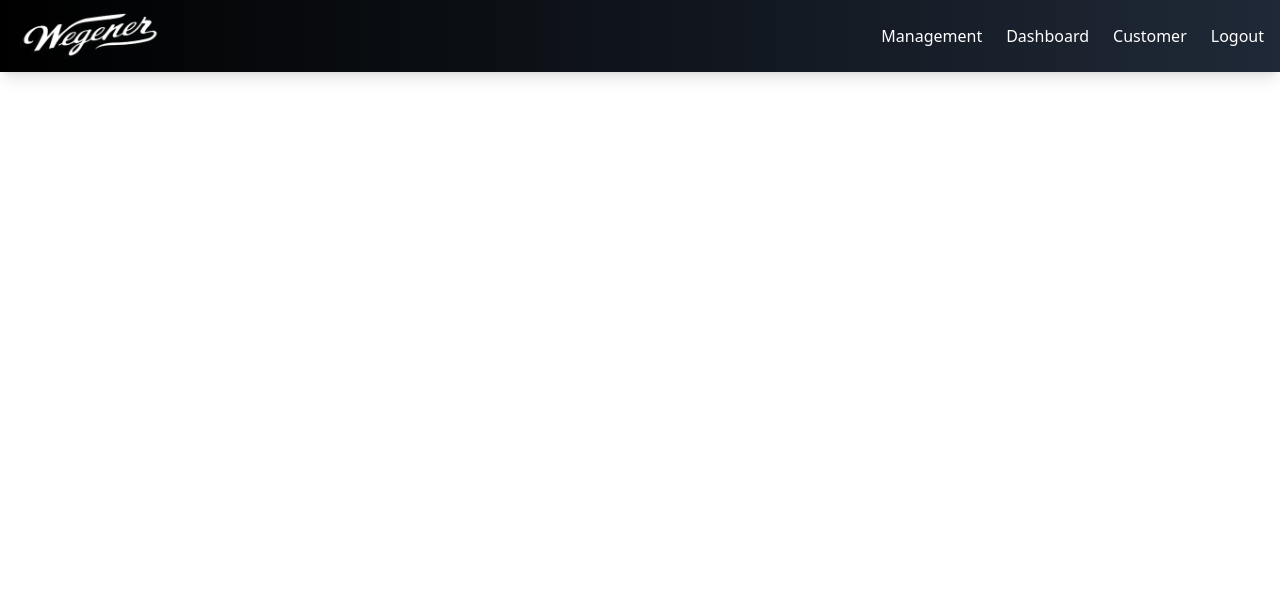
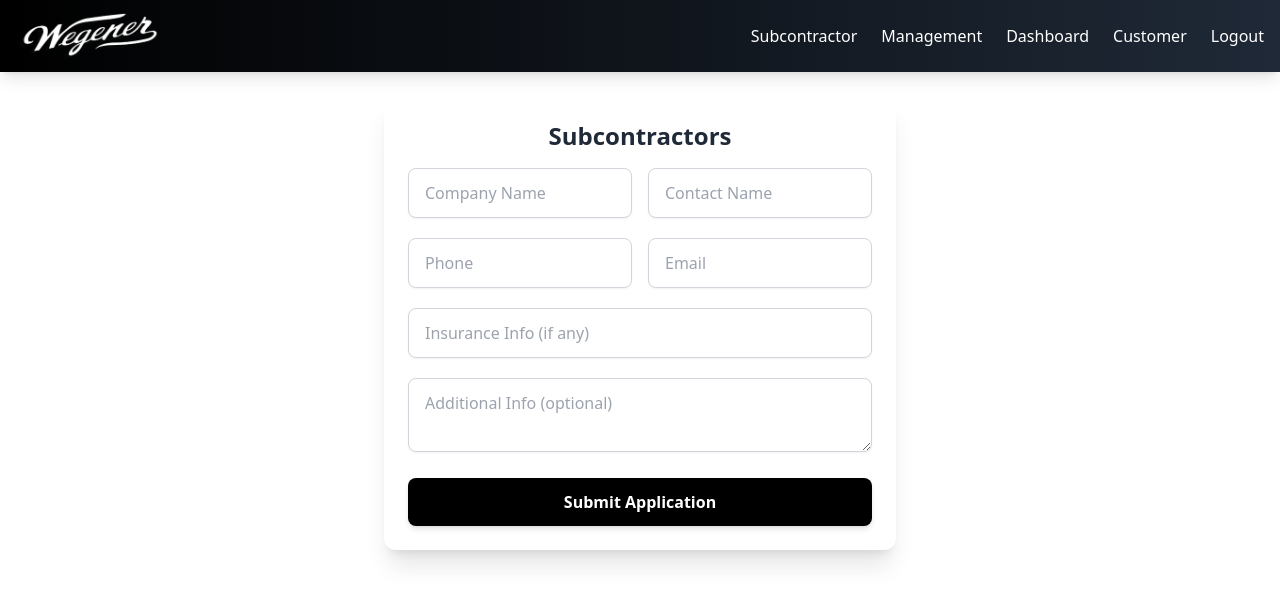
Before and after one commit to superdividenz/Wegeners, a React (Create React App) app: page /subcontractor in a window 1280 px wide. Shown: the top 604 px of the page. Built offline with nearby package versions, Linux system fonts and the light colour scheme; no server answers; sample sign-in values are in the browser's storage; what @react-pdf/renderer would draw is missing.

Commit message:
added subs

```diff
--- a/src/App.js
+++ b/src/App.js
@@ -6,6 +6,7 @@ import Dashboard from "./screens/Dashboard";
 import Login from "./screens/Login";
 import Customer from "./screens/Customer";
 import AddBid from "./screens/AddSchedule";
+import SubcontractorForm from "./screens/Subs"; // ✅ new import
 import { AuthProvider } from "./context/AuthContext";
 import ProtectedRoute from "./components/ProtectedRoute";
 
@@ -18,6 +19,7 @@ const App = () => {
           <Route path="/" element={<AddBid />} />
           <Route path="/add-bid" element={<AddBid />} />
           <Route path="/login" element={<Login />} />
+          <Route path="/subcontractor" element={<SubcontractorForm />} /> {/* ✅ new route */}
 
           <Route
             path="/management"
--- a/src/components/Header.jsx
+++ b/src/components/Header.jsx
@@ -29,29 +29,28 @@ const Header = () => {
 
   const NavLinks = () => (
   <>
+    <li>
+      <NavLink
+        to="/subcontractor"
+        className="transition-transform duration-300 hover:scale-110"
+      >
+        Subcontractor
+      </NavLink>
+    </li>
     {currentUser ? (
       <>
         <li>
-            <NavLink
-              to="/management"
-              className="transition-transform duration-300 hover:scale-110"
-            >
+          <NavLink to="/management" className="transition-transform duration-300 hover:scale-110">
             Management
           </NavLink>
         </li>
         <li>
-            <NavLink
-              to="/dashboard"
-              className="transition-transform duration-300 hover:scale-110"
-            >
+          <NavLink to="/dashboard" className="transition-transform duration-300 hover:scale-110">
             Dashboard
           </NavLink>
         </li>
         <li>
-            <NavLink
-              to="/customer"
-              className="transition-transform duration-300 hover:scale-110"
-            >
+          <NavLink to="/customer" className="transition-transform duration-300 hover:scale-110">
             Customer
           </NavLink>
         </li>
@@ -63,10 +62,7 @@ const Header = () => {
       </>
     ) : (
       <li>
-          <NavLink
-            to="/login"
-            className="transition-transform duration-300 hover:scale-110"
-          >
+        <NavLink to="/login" className="transition-transform duration-300 hover:scale-110">
           Login
         </NavLink>
       </li>
--- /dev/null
+++ b/src/screens/Addon/SubcontractorTable.jsx
@@ -0,0 +1,119 @@
+import React, { useState, useEffect } from "react";
+import { collection, getDocs } from "firebase/firestore";
+import { db } from "../../firebase/firebase";
+
+const SubcontractorTable = () => {
+  const [subcontractors, setSubcontractors] = useState([]);
+
+  useEffect(() => {
+    const fetchSubcontractors = async () => {
+      try {
+        const snapshot = await getDocs(collection(db, "subcontractors"));
+        const data = snapshot.docs.map(doc => ({ id: doc.id, ...doc.data() }));
+        setSubcontractors(data);
+      } catch (error) {
+        console.error("Error fetching subcontractors:", error);
+      }
+    };
+    fetchSubcontractors();
+  }, []);
+
+  const downloadCSV = () => {
+    const headers = [
+      "Company Name",
+      "Contact Name",
+      "Phone",
+      "Email",
+      "Location",
+      "Experience",
+      "Equipment",
+      "Insurance",
+      "Additional Info",
+      "Timestamp",
+    ];
+
+    const rows = subcontractors.map(sub => [
+      sub.companyName,
+      sub.contactName,
+      sub.phone,
+      sub.email,
+      sub.location,
+      sub.experience,
+      sub.equipment,
+      sub.insurance,
+      sub.additionalInfo,
+      sub.timestamp,
+    ]);
+
+    const csvContent =
+      "data:text/csv;charset=utf-8," +
+      [headers.join(","), ...rows.map(r => r.map(val => `"${val || ""}"`).join(","))].join("\n");
+
+    const encodedUri = encodeURI(csvContent);
+    const link = document.createElement("a");
+    link.href = encodedUri;
+    link.download = "subcontractors.csv";
+    document.body.appendChild(link);
+    link.click();
+    document.body.removeChild(link);
+  };
+
+  return (
+    <div className="bg-white rounded-xl shadow-lg p-4 sm:p-6 mt-10">
+      <div className="flex justify-between items-center mb-4">
+        <h2 className="text-xl sm:text-2xl font-bold text-gray-800">
+          Subcontractor Applications
+        </h2>
+        <button
+          onClick={downloadCSV}
+          className="bg-black text-white px-4 py-2 rounded-lg hover:bg-gray-800"
+        >
+          Download CSV
+        </button>
+      </div>
+
+      {subcontractors.length === 0 ? (
+        <p className="text-gray-500 italic text-sm sm:text-base">
+          No subcontractor data available.
+        </p>
+      ) : (
+        <div className="overflow-x-auto">
+          <table className="min-w-full text-sm text-left table-auto">
+            <thead className="bg-gray-100">
+              <tr>
+                <th className="px-4 py-2">Company</th>
+                <th className="px-4 py-2">Contact</th>
+                <th className="px-4 py-2">Phone</th>
+                <th className="px-4 py-2">Email</th>
+                <th className="px-4 py-2">Location</th>
+                <th className="px-4 py-2">Experience</th>
+                <th className="px-4 py-2">Equipment</th>
+                <th className="px-4 py-2">Insurance</th>
+                <th className="px-4 py-2">Additional</th>
+                <th className="px-4 py-2">Submitted</th>
+              </tr>
+            </thead>
+            <tbody>
+              {subcontractors.map((sub) => (
+                <tr key={sub.id} className="border-t">
+                  <td className="px-4 py-2">{sub.companyName}</td>
+                  <td className="px-4 py-2">{sub.contactName}</td>
+                  <td className="px-4 py-2">{sub.phone}</td>
+                  <td className="px-4 py-2">{sub.email}</td>
+                  <td className="px-4 py-2">{sub.location}</td>
+                  <td className="px-4 py-2">{sub.experience}</td>
+                  <td className="px-4 py-2">{sub.equipment}</td>
+                  <td className="px-4 py-2">{sub.insurance}</td>
+                  <td className="px-4 py-2">{sub.additionalInfo}</td>
+                  <td className="px-4 py-2">{new Date(sub.timestamp).toLocaleString()}</td>
+                </tr>
+              ))}
+            </tbody>
+          </table>
+        </div>
+      )}
+    </div>
+  );
+};
+
+export default SubcontractorTable;
--- a/src/screens/Management.jsx
+++ b/src/screens/Management.jsx
@@ -6,6 +6,7 @@ import JobModal from "./Addon/JobModal";
 import { PDFDownloadLink } from "@react-pdf/renderer";
 import InvoicePDF from "./Addon/InvoicePDF";
 import ReportGenerator from "./Addon/ReportGenerator";
+import SubcontractorTable from "./Addon/SubcontractorTable";
 import { useForm } from "react-hook-form";
 
 const Management = () => {
@@ -170,6 +171,9 @@ const Management = () => {
           </div>
         )}
 
+        {/* === Add Subcontractor Table here === */}
+        <SubcontractorTable />
+
         {/* Edit Modal */}
         {isModalOpen && selectedJob && (
           <JobModal onClose={handleCloseModal}>
--- /dev/null
+++ b/src/screens/Subs.jsx
@@ -0,0 +1,157 @@
+import React, { useState } from "react";
+import { motion, AnimatePresence } from "framer-motion";
+import { collection, addDoc } from "firebase/firestore";
+import { db } from "../firebase/firebase";
+
+const SubcontractorForm = () => {
+  const [formData, setFormData] = useState({
+    companyName: "",
+    contactName: "",
+    phone: "",
+    email: "",
+    location: "",
+    experience: "",
+    equipment: "",
+    insurance: "",
+    additionalInfo: "",
+  });
+
+  const [loading, setLoading] = useState(false);
+  const [showModal, setShowModal] = useState(false);
+  const [error, setError] = useState(null);
+
+  const handleChange = (e) => {
+    setFormData({ ...formData, [e.target.name]: e.target.value });
+  };
+
+  const handleSubmit = async (e) => {
+    e.preventDefault();
+    setLoading(true);
+    setError(null);
+
+    try {
+      const subsCollection = collection(db, "subcontractors");
+      await addDoc(subsCollection, {
+        ...formData,
+        timestamp: new Date().toISOString(),
+      });
+
+      setShowModal(true);
+      setFormData({
+        companyName: "",
+        contactName: "",
+        phone: "",
+        email: "",
+        location: "",
+        experience: "",
+        equipment: "",
+        insurance: "",
+        additionalInfo: "",
+      });
+
+      setTimeout(() => setShowModal(false), 3000);
+    } catch (err) {
+      console.error("Error submitting subcontractor:", err);
+      setError("Submission failed. Please try again.");
+    } finally {
+      setLoading(false);
+    }
+  };
+
+  return (
+    <div className="max-w-xl mx-auto mt-6 px-4 sm:px-6 lg:px-8">
+      <div className="bg-white p-6 rounded-xl shadow-xl">
+        <h2 className="text-2xl font-bold text-center text-gray-800 mb-4">
+          Subcontractors
+        </h2>
+        {error && <p className="text-red-500 text-center mb-3">{error}</p>}
+
+        <form onSubmit={handleSubmit} className="space-y-5">
+  <div className="grid grid-cols-1 sm:grid-cols-2 gap-4">
+    <input
+      name="companyName"
+      placeholder="Company Name"
+      value={formData.companyName}
+      onChange={handleChange}
+      required
+      className="px-4 py-3 border border-gray-300 rounded-lg shadow-sm focus:ring-2 focus:ring-blue-500 focus:outline-none w-full"
+    />
+    <input
+      name="contactName"
+      placeholder="Contact Name"
+      value={formData.contactName}
+      onChange={handleChange}
+      required
+      className="px-4 py-3 border border-gray-300 rounded-lg shadow-sm focus:ring-2 focus:ring-blue-500 focus:outline-none w-full"
+    />
+  </div>
+
+  <div className="grid grid-cols-1 sm:grid-cols-2 gap-4">
+    <input
+      name="phone"
+      placeholder="Phone"
+      value={formData.phone}
+      onChange={handleChange}
+      required
+      className="px-4 py-3 border border-gray-300 rounded-lg shadow-sm focus:ring-2 focus:ring-blue-500 focus:outline-none w-full"
+    />
+    <input
+      name="email"
+      type="email"
+      placeholder="Email"
+      value={formData.email}
+      onChange={handleChange}
+      required
+      className="px-4 py-3 border border-gray-300 rounded-lg shadow-sm focus:ring-2 focus:ring-blue-500 focus:outline-none w-full"
+    />
+  </div>
+
+  <input
+    name="insurance"
+    placeholder="Insurance Info (if any)"
+    value={formData.insurance}
+    onChange={handleChange}
+    className="w-full px-4 py-3 border border-gray-300 rounded-lg shadow-sm focus:ring-2 focus:ring-blue-500 focus:outline-none"
+  />
+
+  <textarea
+    name="additionalInfo"
+    placeholder="Additional Info (optional)"
+    value={formData.additionalInfo}
+    onChange={handleChange}
+    rows="2"
+    className="w-full px-4 py-3 border border-gray-300 rounded-lg shadow-sm focus:ring-2 focus:ring-blue-500 focus:outline-none"
+  />
+
+  <button
+    type="submit"
+    disabled={loading}
+    className="w-full py-3 bg-black text-white rounded-lg font-semibold shadow-md hover:bg-gray-800 transition-all duration-200"
+  >
+    {loading ? "Submitting..." : "Submit Application"}
+  </button>
+</form>
+
+      </div>
+
+      <AnimatePresence>
+        {showModal && (
+          <motion.div
+            initial={{ opacity: 0, y: 20 }}
+            animate={{ opacity: 1, y: 0 }}
+            exit={{ opacity: 0, y: -20 }}
+            className="fixed inset-0 flex items-center justify-center bg-black bg-opacity-40 z-50"
+          >
+            <motion.div className="bg-white px-6 py-5 rounded-xl shadow-lg text-center max-w-xs w-full">
+              <h3 className="text-xl font-bold text-green-600 mb-2">Submitted! ✅</h3>
+              <p className="text-gray-700">Thanks for applying. We’ll be in touch soon.</p>
+              <button onClick={() => setShowModal(false)} className="mt-4 bg-blue-500 hover:bg-blue-600 text-white px-4 py-2 rounded-md">OK</button>
+            </motion.div>
+          </motion.div>
+        )}
+      </AnimatePresence>
+    </div>
+  );
+};
+
+export default SubcontractorForm;
```
Lines whose indentation alone changed are shown as unchanged.
